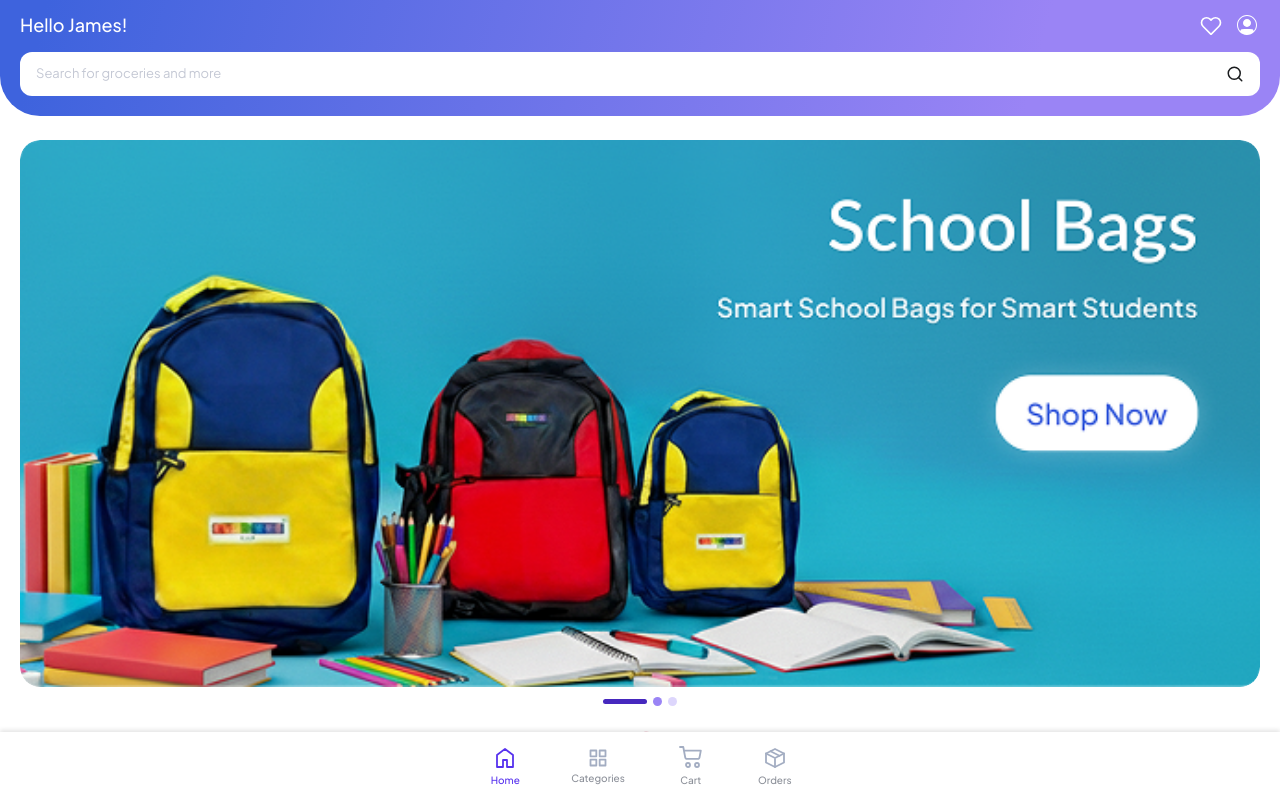
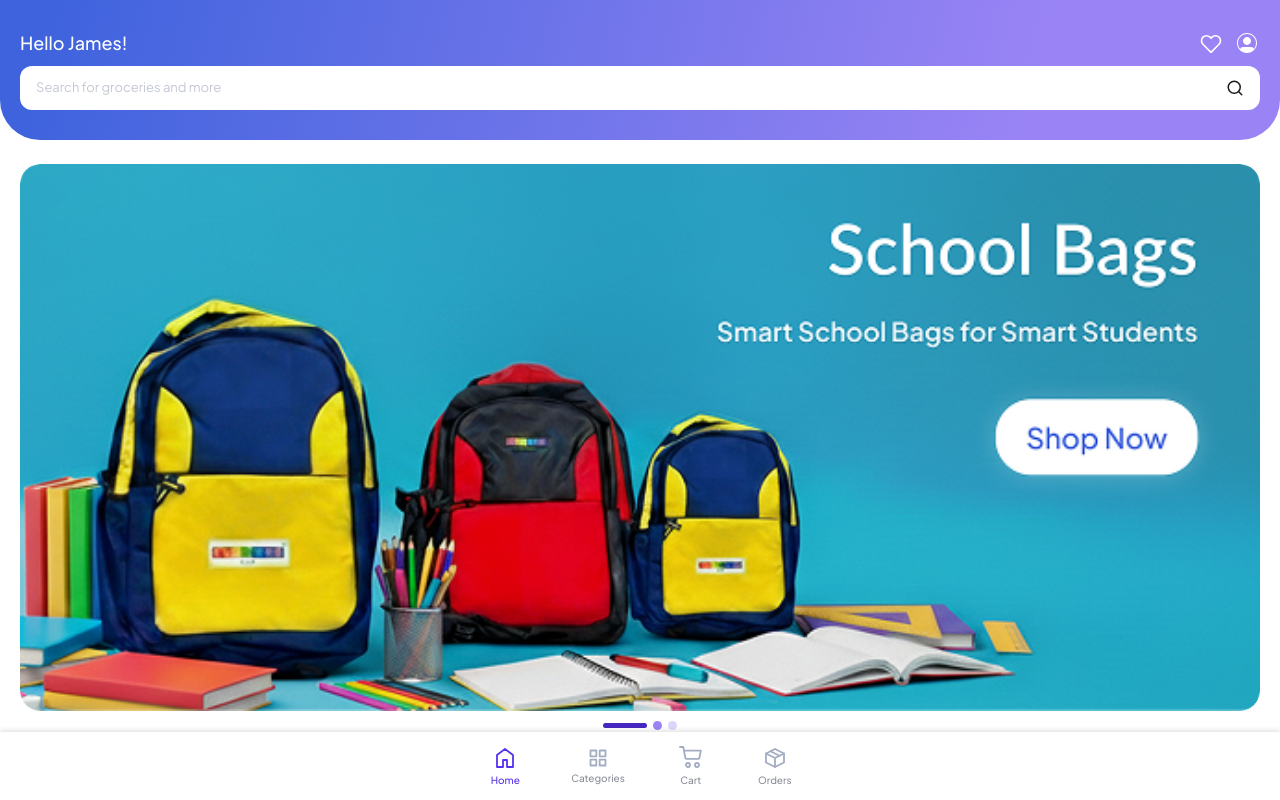
Before and after one commit to shreeram-kaudare-tc/student-kare, an Angular app in the folder student-kare-fe/: page /home in a window 1280 px wide. Built offline with nearby package versions, Linux system fonts and the light colour scheme.

Commit message:
height width

```diff
--- a/student-kare-fe/src/app/pages/home-page/home-page.html
+++ b/student-kare-fe/src/app/pages/home-page/home-page.html
@@ -4,12 +4,10 @@
     <div class="flex-1 overflow-y-auto pb-[72px]">
 
         <!-- Gradient Header Block -->
-        <div class="w-full rounded-b-[40px] pb-[20px]" style="background: linear-gradient(104.94deg, #3E63DD 3.61%, #9A84F5 80.46%);">
-
-
+        <div class="w-full rounded-b-[40px] pt-px pb-px gap-[10px] flex flex-col justify-center min-h-[140px] max-h-[170px]" style="background: linear-gradient(104.94deg, #3E63DD 3.61%, #9A84F5 80.46%);">
 
             <!-- Header: Hello James! -->
-            <div class="flex items-center justify-between px-[20px] pt-[12px] pb-[14px]">
+            <div class="flex items-center justify-between px-[20px]">
                 <h1 class="text-[18px] font-medium text-white leading-[22px] tracking-[0%] font-jakarta">Hello James!</h1>
                 <div class="flex items-center gap-[10px]">
                     <!-- Heart icon -->
```
